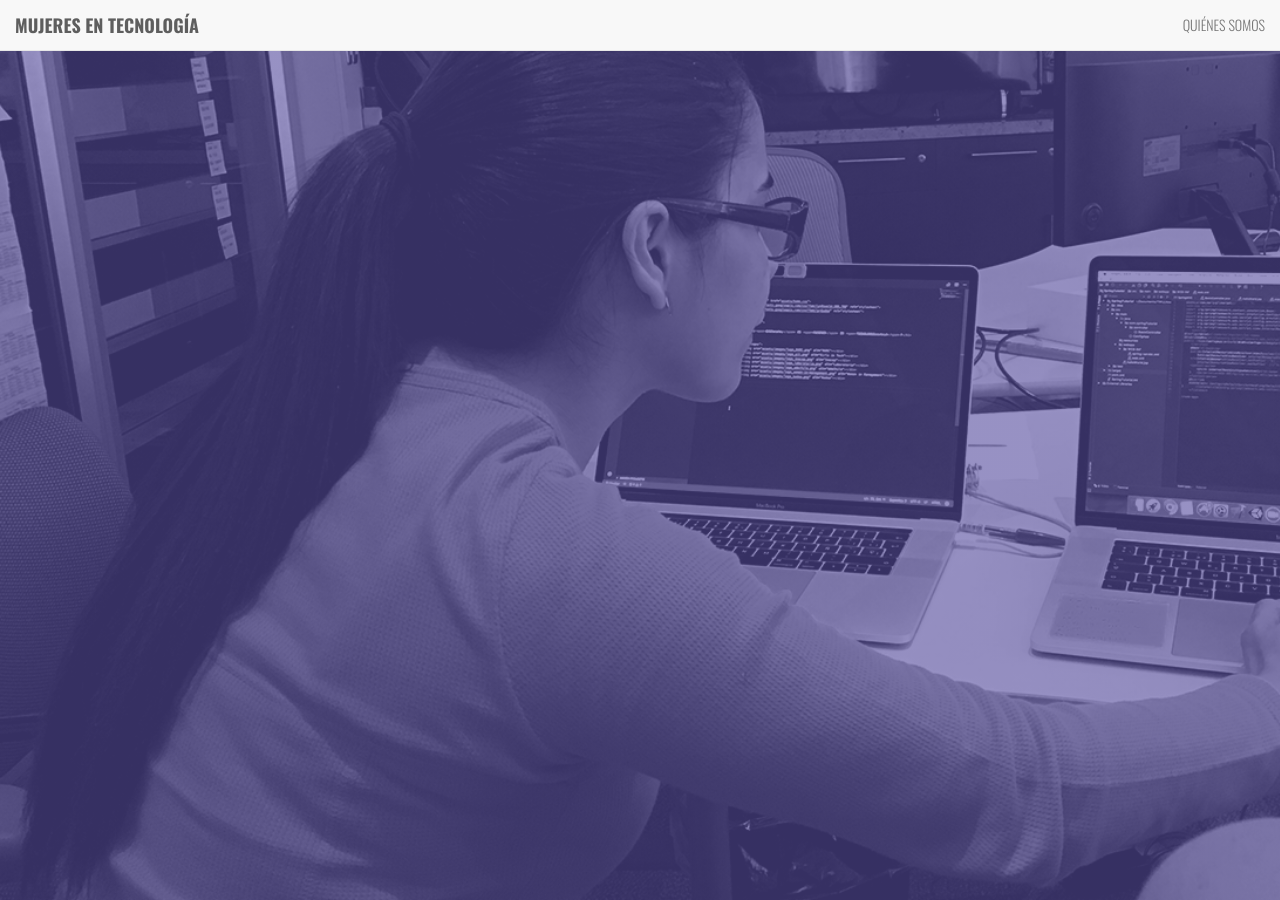
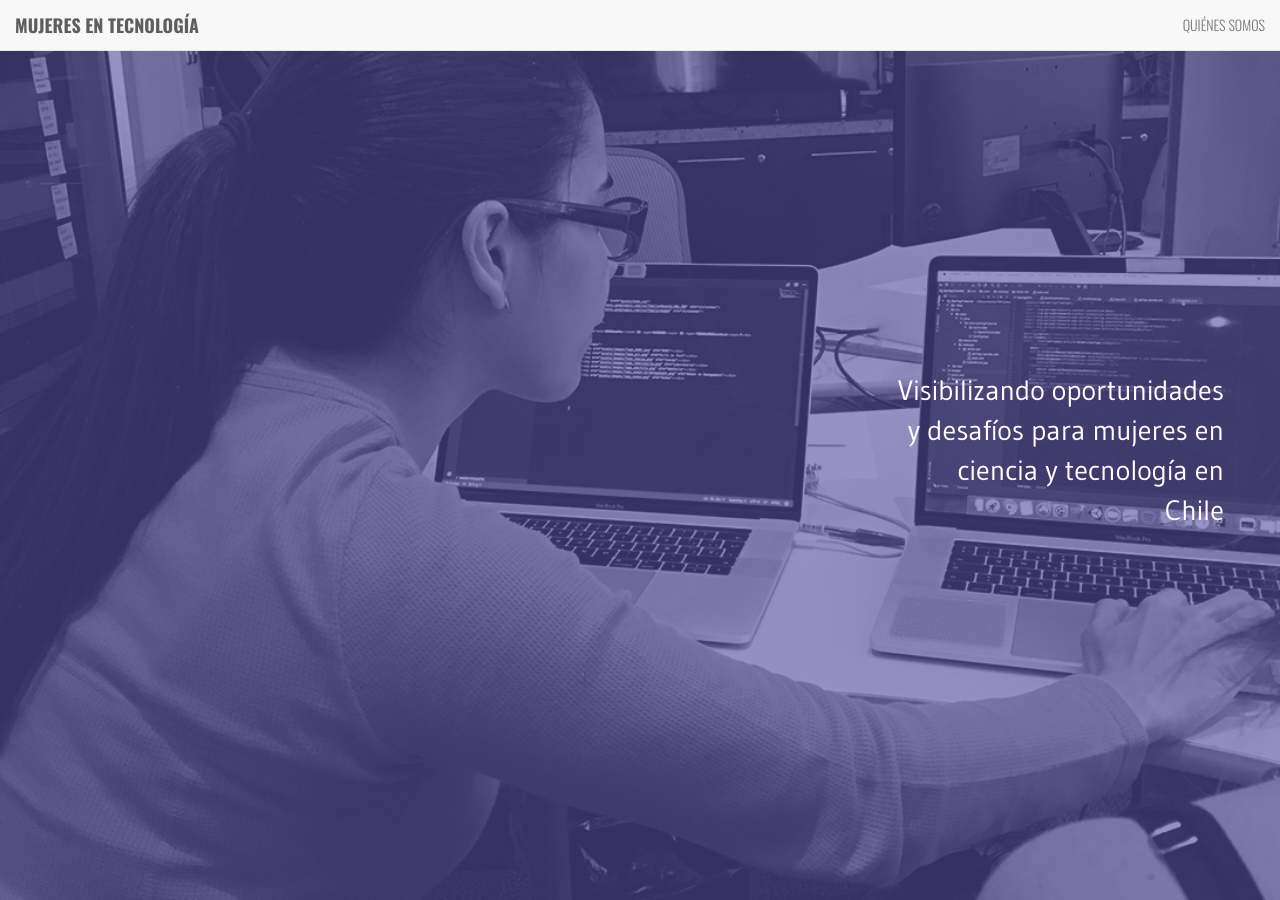
Before and after one commit to mujeresentecnologia/portal, a Jekyll site: the page built from index.md, in a window 1280 px wide and 900 px high. Built offline with Jekyll 4.4.1, drawn with Linux system fonts in a browser that asks for light colours.

Commit message:
[#20] adding text over banner

```diff
--- a/_layouts/home.html
+++ b/_layouts/home.html
@@ -9,6 +9,9 @@
 <body>
   {% include navbar.html %}
   <section class="met_banner">
+      <div>
+        Visibilizando oportunidades y desafíos para mujeres en ciencia y tecnología en Chile
+      </div>
   </section>
   <div class="container">
     <div class="row">
--- a/assets/home.css
+++ b/assets/home.css
@@ -1,8 +1,8 @@
 h1 {
-  text-align: center;
-  margin-bottom: 1em;
   font-family: 'Oswald', sans-serif;
   font-weight: 300;
+  margin-bottom: 1em;
+  text-align: center;
 }
 
 h1 span {
@@ -30,7 +30,22 @@ h1 span {
               rgba(82, 72, 156, 0.6)
             ),
          url("images/banner_met.png");
+    background-position: center;
     background-size: cover;
     background-repeat: no-repeat;
     height: 100vh;
+
 }
+
+.met_banner div {
+    color: #FFFFFF;
+    float: right;
+    min-width: 250px;
+    padding-right: 2em;
+    position: relative;
+    top: 50%;
+    transform: translateY(-50%);
+    text-align: right;
+    width: 30%;
+    font-size: 2em;
+}
```
